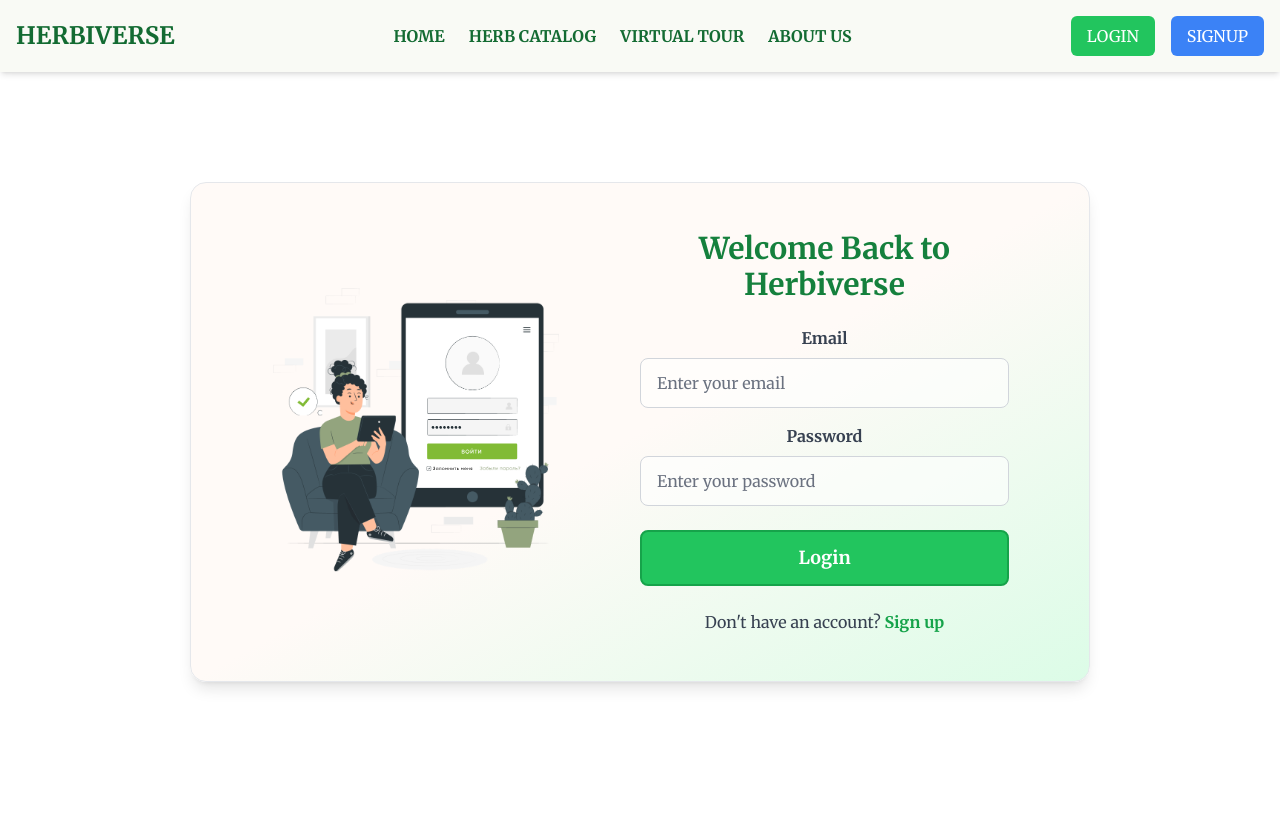
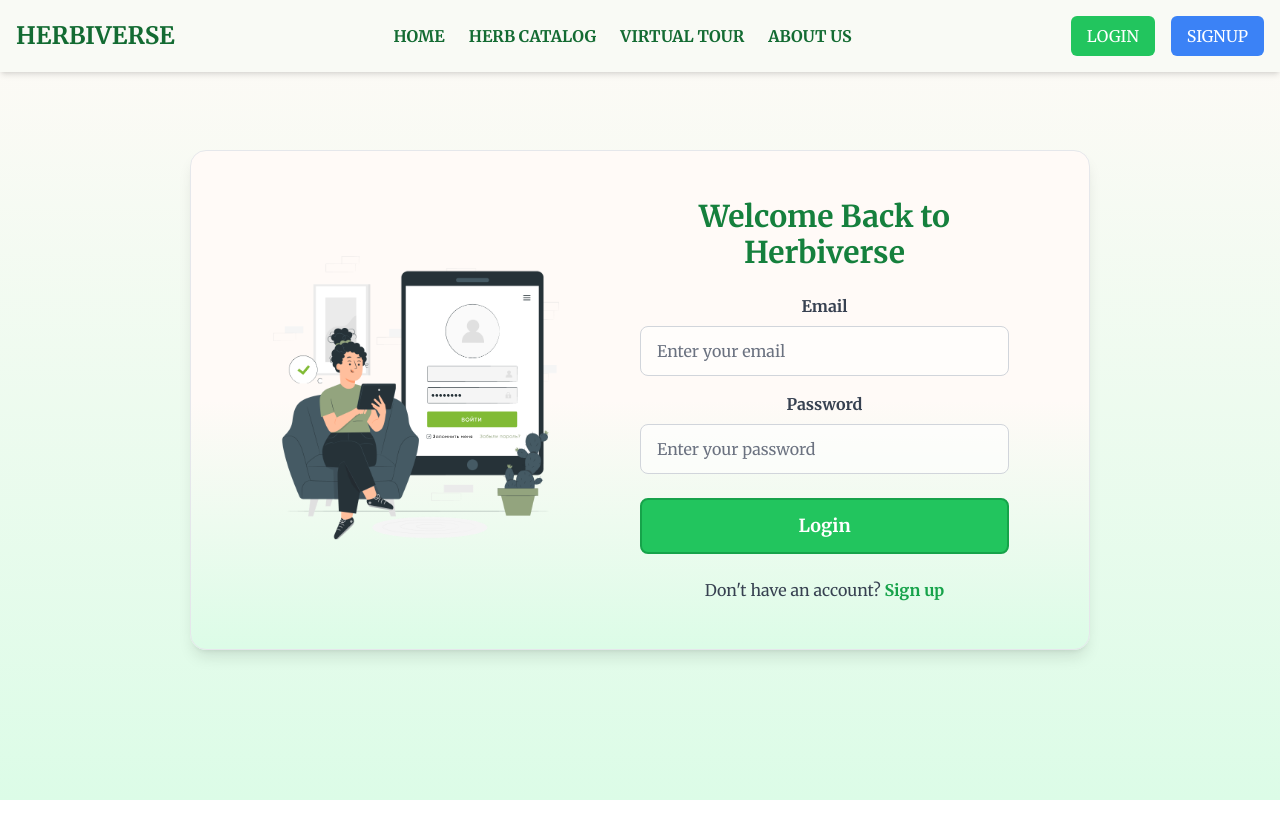
Before and after one commit to ssrade/herbiverse, a React (Vite) app in the folder herbiverse/: page /Login in a window 1280 px wide. Shown: the top 838 px of the page. After the commit the page ends 800 px from the top, so only its background shows below. Built offline with nearby package versions, Linux system fonts and the light colour scheme.

Commit message:
favouite background added

```diff
--- a/herbiverse/src/Components/Favourite/Favourite.jsx
+++ b/herbiverse/src/Components/Favourite/Favourite.jsx
@@ -142,8 +142,8 @@ const Favorites = () => {
   }
 
   return (
-    <div className="container mx-auto px-4 py-8">
-      <h2 className="text-2xl font-bold mb-6">My Favourites</h2>
+    <div className="bg-gradient-to-b from-[#FFFAF7] to-[#DCFCE7] fixed overflow-y-auto inset-0 min-h-screen text-center py-12 px-4">
+      <h2 className="text-3xl font-extrabold text-emerald-800 leading-tight mt-14 mb-6">My Favourites</h2>
 
       {error && (
         <div className="bg-red-100 border border-red-400 text-red-700 px-4 py-3 rounded relative mb-4" role="alert">
--- a/herbiverse/src/Components/Login/Login.jsx
+++ b/herbiverse/src/Components/Login/Login.jsx
@@ -44,8 +44,8 @@ function Login() {
   };
 
   return (
-    <div className="flex justify-center items-center min-h-screen ">
-     <div className="bg-gradient-to-br from-[#FFFAF7] via-[#FFFAF7] to-green-100 p-10 border border-gray-200 rounded-2xl shadow-lg flex w-[900px] h-[500px] backdrop-blur-lg">
+    <div className="flex justify-center items-center min-h-screen bg-gradient-to-b from-[#FFFAF7] to-[#DCFCE7] fixed overflow-y-auto inset-0  text-center py-12 px-4">
+     <div className="bg-gradient-to-b from-[#FFFAF7] via-[#FFFAF7] to-green-100 p-10 border border-gray-200 rounded-2xl shadow-lg flex w-[900px] h-[500px] backdrop-blur-lg">
         {/* Left Side - Lottie Animation */}
         <div className="flex-1 flex justify-center items-center">
           <Lottie animationData={loginAnimation} loop={false} className="w-72 h-72" />
--- a/herbiverse/src/Components/Signup/Signup.jsx
+++ b/herbiverse/src/Components/Signup/Signup.jsx
@@ -48,9 +48,9 @@ const Signup = () => {
   };
 
   return (
-    <div className="flex justify-center items-center h-screen bg-white-100">
+    <div className="flex justify-center items-center h-screen bg-gradient-to-b from-[#FFFAF7] to-[#DCFCE7] fixed overflow-y-auto inset-0 min-h-screen text-center py-12 px-4">
       {/* Container with flexbox - Increased width */}
-      <div className="bg-gradient-to-br from-[#FFFAF7] via-[#FFFAF7] to-green-100 p-10 border border-gray-200 rounded-2xl shadow-lg flex w-[900px] h-[500px] backdrop-blur-lg">
+      <div className="bg-gradient-to-b from-[#FFFAF7] via-[#FFFAF7] to-green-100 p-10 border border-[156b32] rounded-2xl shadow-lg flex w-[900px] h-[500px] backdrop-blur-lg">
         {/* Left Side - Enlarged Lottie Animation */}
         <div className="flex justify-center items-center w-1/2">
           <Lottie animationData={signupAnimation} loop={true} className="w-80 h-80" />
```
